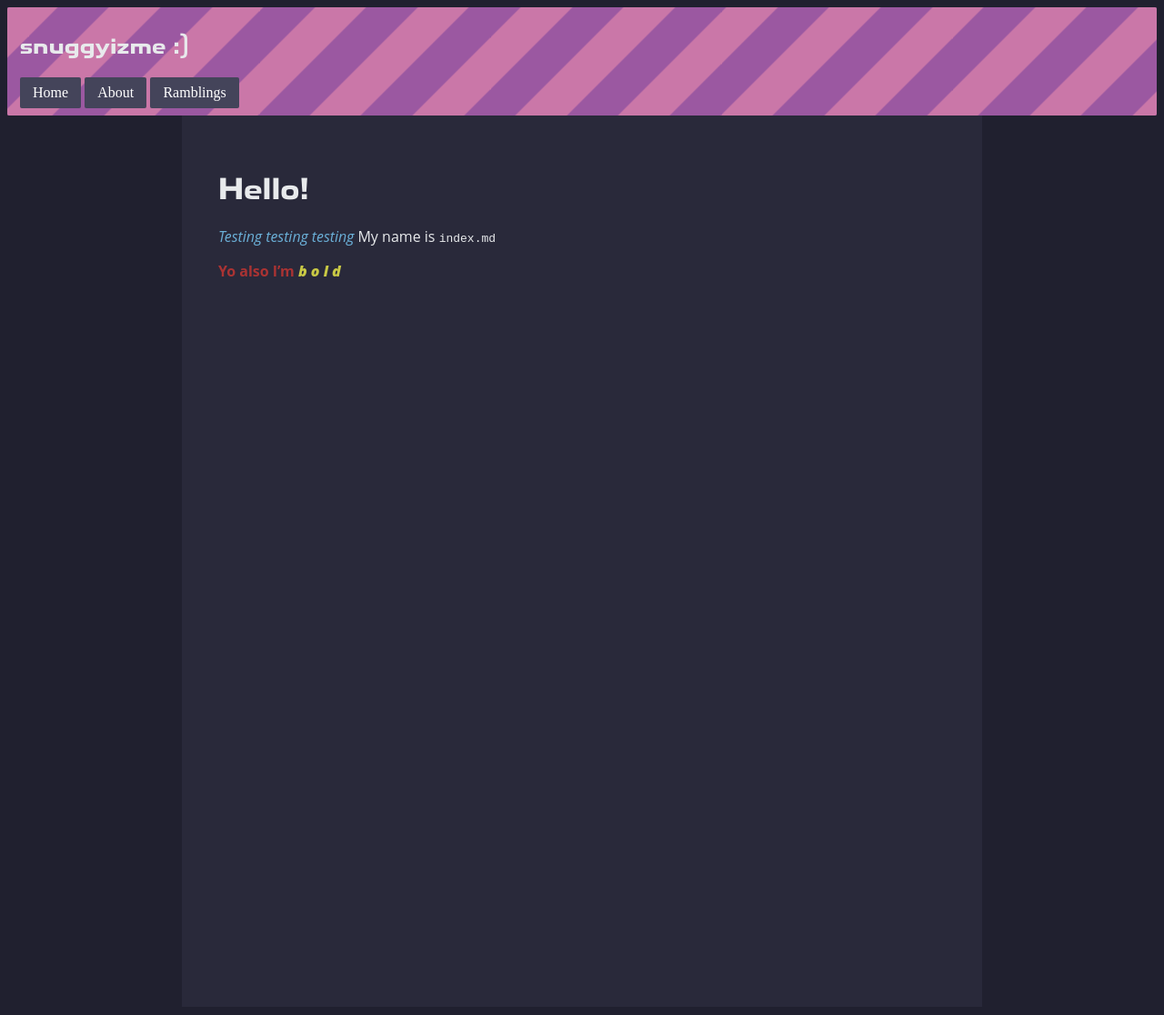
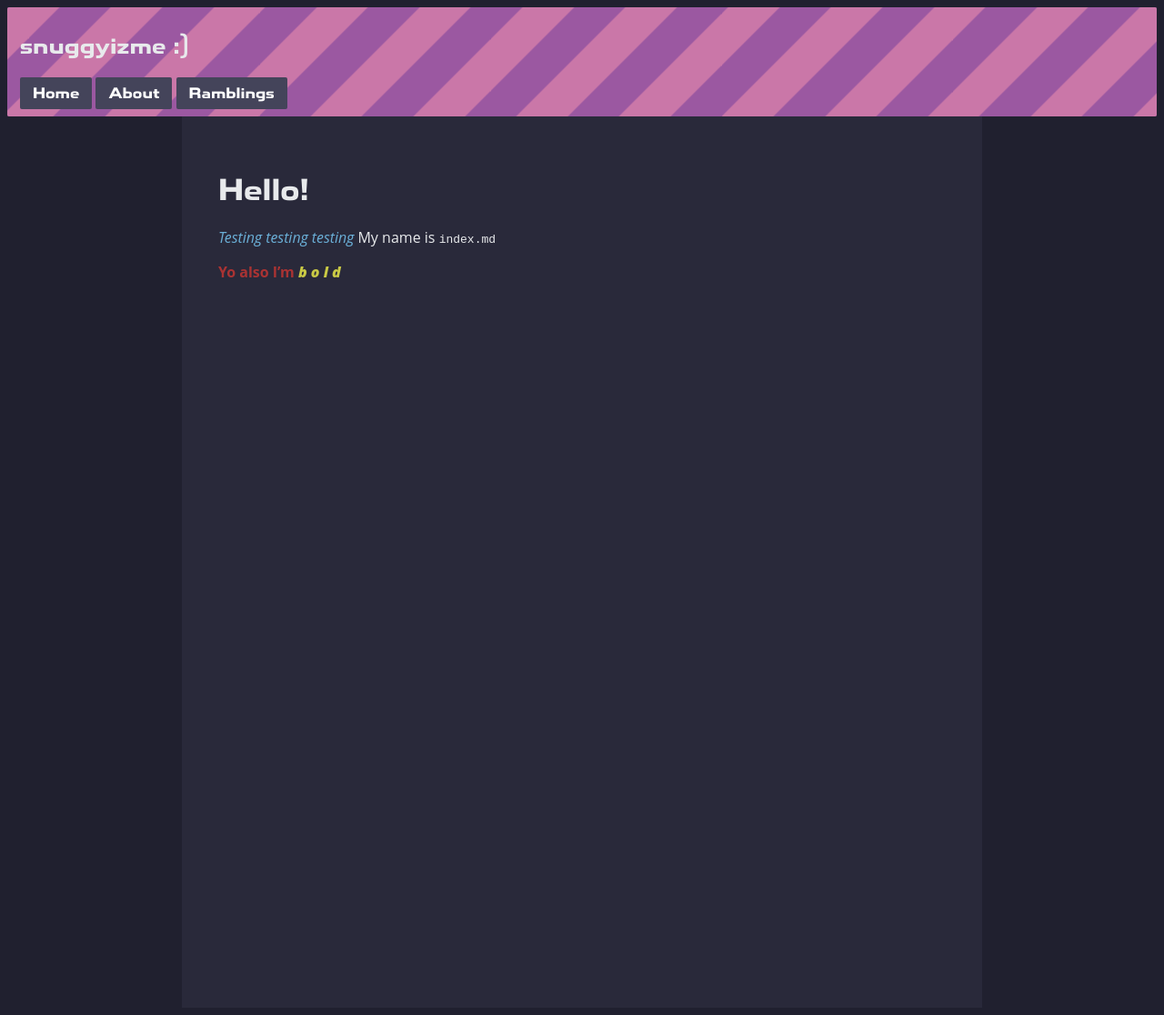
Before and after one commit to snuggyizme/snuggyizme.github.io, a Jekyll site: the page built from index.md, in a window 1280 px wide. Shown: the whole page at 91% size. Built offline with Jekyll 4.4.1, drawn with Linux system fonts in a browser that asks for light colours.

Commit message:
I give me I .

```diff
--- a/assets/css/style.css
+++ b/assets/css/style.css
@@ -59,7 +59,7 @@ em strong, strong em {
 
 /* Button */
 .buttonLink {
-    font-family: "toxigeness bd";
+    font-family: "toxigenesis bd";
 
     display: inline-block;
     color: #ffffff;
```
